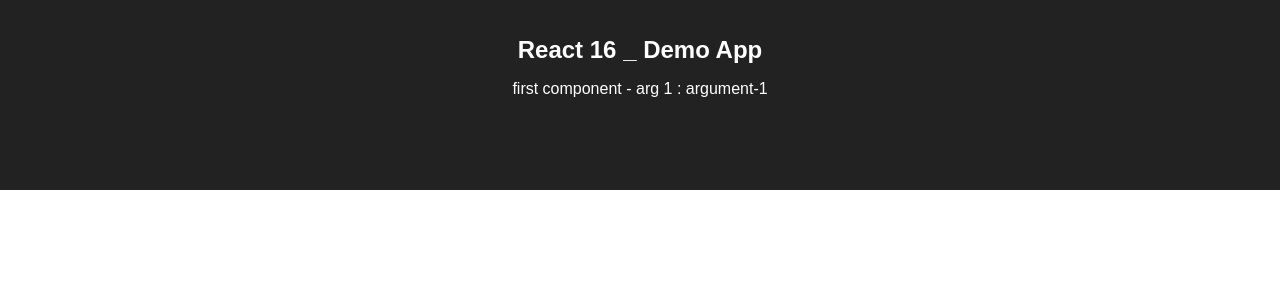
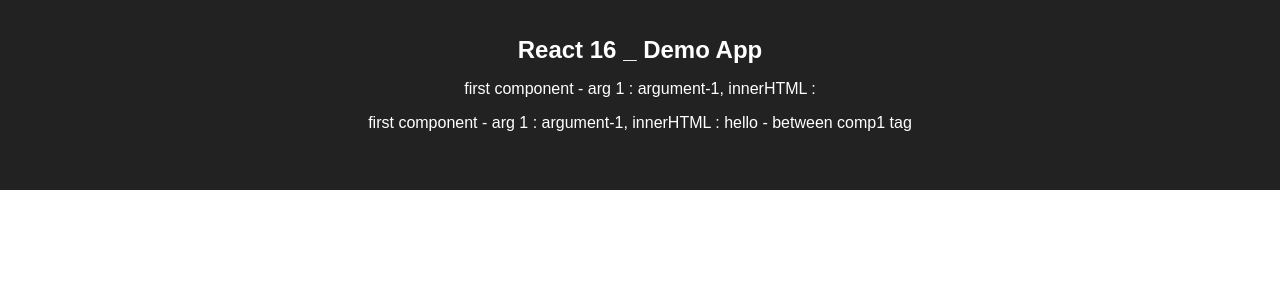
Before and after one commit to lekhrajdinkar/ReactJS16, a React (Create React App) app in the folder proj-1/r16/: page / in a window 1280 px wide. Shown: the top 300 px of the page. Built offline with nearby package versions, Linux system fonts and the light colour scheme.

Commit message:
props.children

```diff
--- a/proj-1/r16/src/App.js
+++ b/proj-1/r16/src/App.js
@@ -11,6 +11,7 @@
         <header className="App-header">
           <h1 className="App-title">React 16 _ Demo App</h1>
           <Comp1 arg1="argument-1"/>
+          <Comp1 arg1="argument-1"> hello - between comp1 tag</Comp1>
         </header>
       </div>
     );
--- a/proj-1/r16/src/first_comp/first_component.js
+++ b/proj-1/r16/src/first_comp/first_component.js
@@ -1,6 +1,6 @@
 import React from 'react';
 
 //const Comp1 = () => { return <p> first component </p>; }
-const Comp1 = (props) => <p> first component - arg 1 : {props.arg1} </p>;
+const Comp1 = (props) => <p> first component - arg 1 : {props.arg1}, innerHTML : {props.children} </p>;
 
 export default Comp1 ;
```
